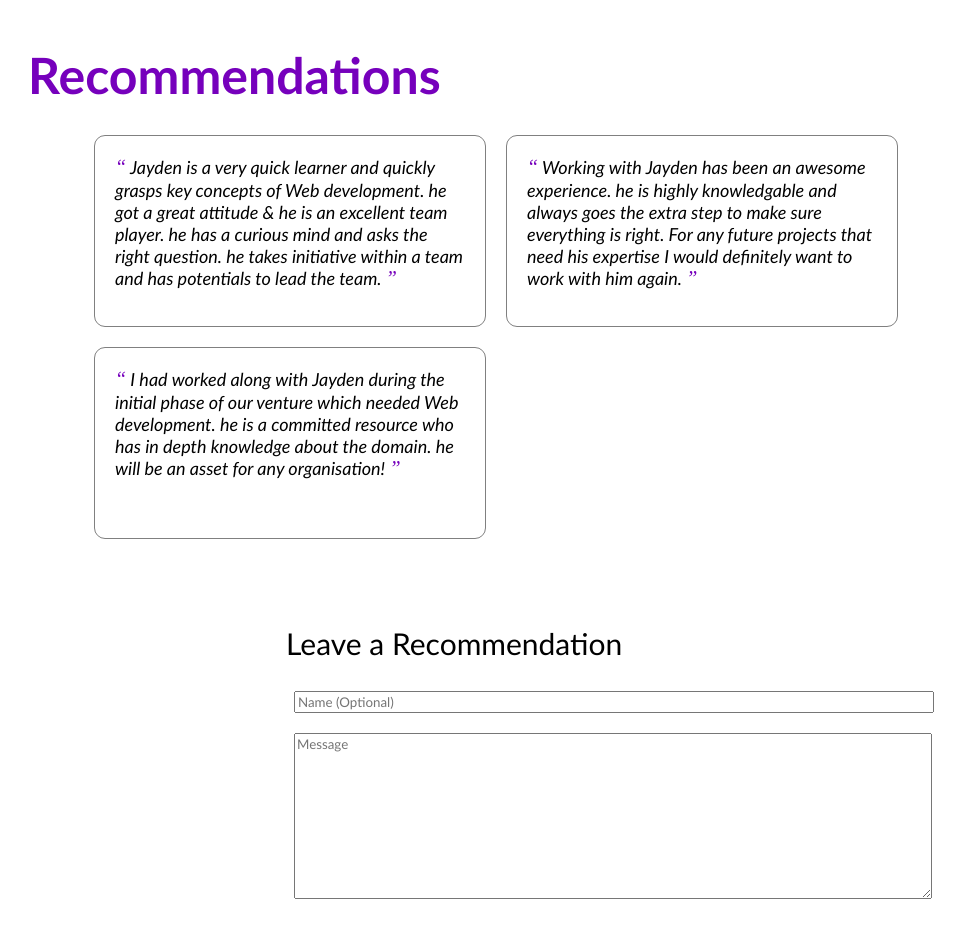
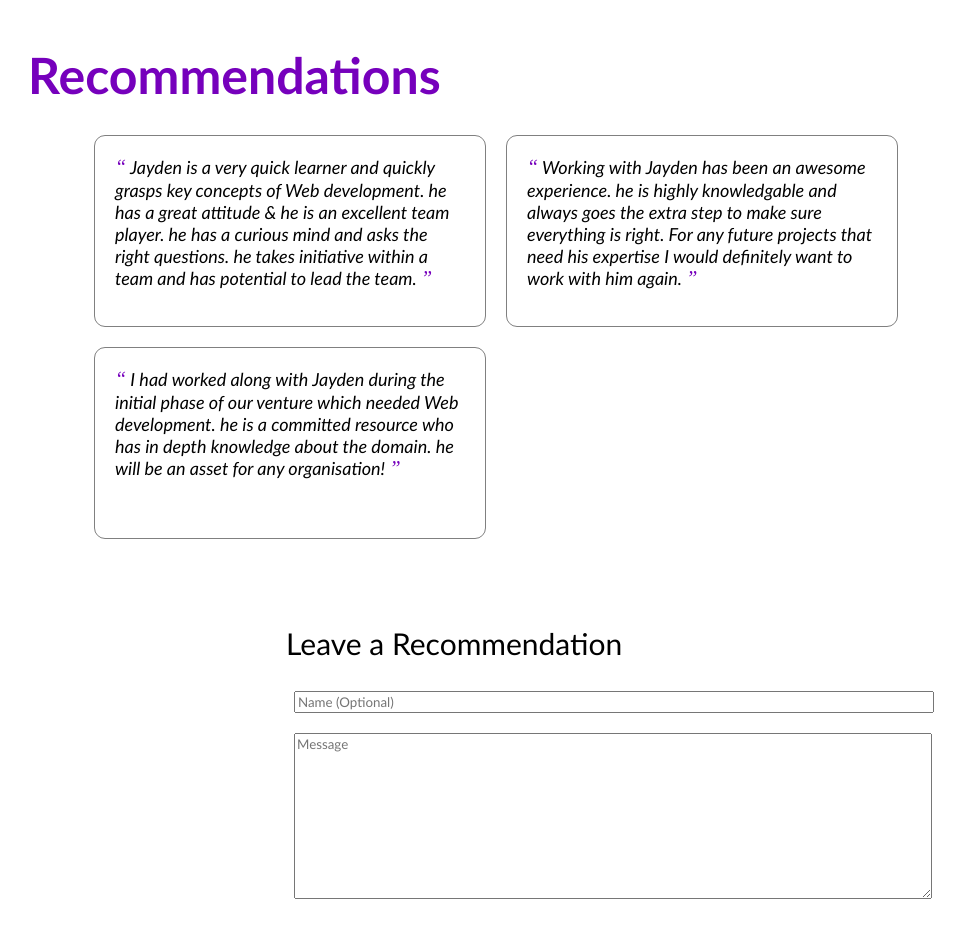
Before and after one commit to jaybrady009/Jayden-Huffaker-Brady-Portfolio, a plain HTML site: page index.html in a window 1280 px wide. Shown: the part 1780-2715 px from the top of the page, without its empty margins (40-1005 px from the left). Drawn offline with Linux system fonts and the light colour scheme.

Commit message:
Update index.html

```diff
--- a/index.html
+++ b/index.html
@@ -134,9 +134,9 @@
         <div class="recommendation">
           <span>&#8220;</span>
           Jayden is a very quick learner and quickly grasps key concepts of Web development.
-          he got a great attitude & he is an excellent team player.
-          he has a curious mind and asks the right question.
-          he takes initiative within a team and has potentials to lead the team.
+          he has a great attitude & he is an excellent team player.
+          he has a curious mind and asks the right questions.
+          he takes initiative within a team and has potential to lead the team.
           <span>&#8221;</span>
         </div>
         <div class="recommendation">
```
